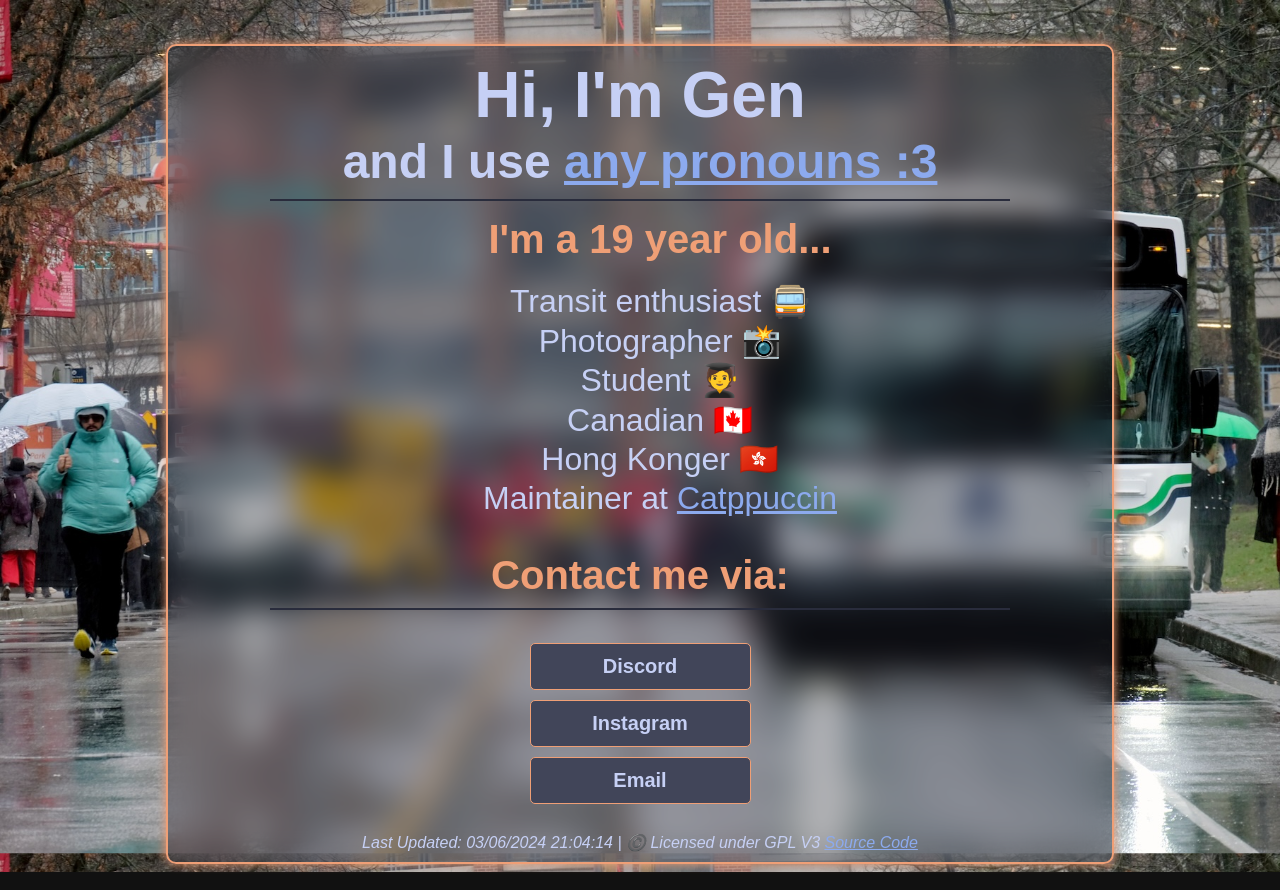
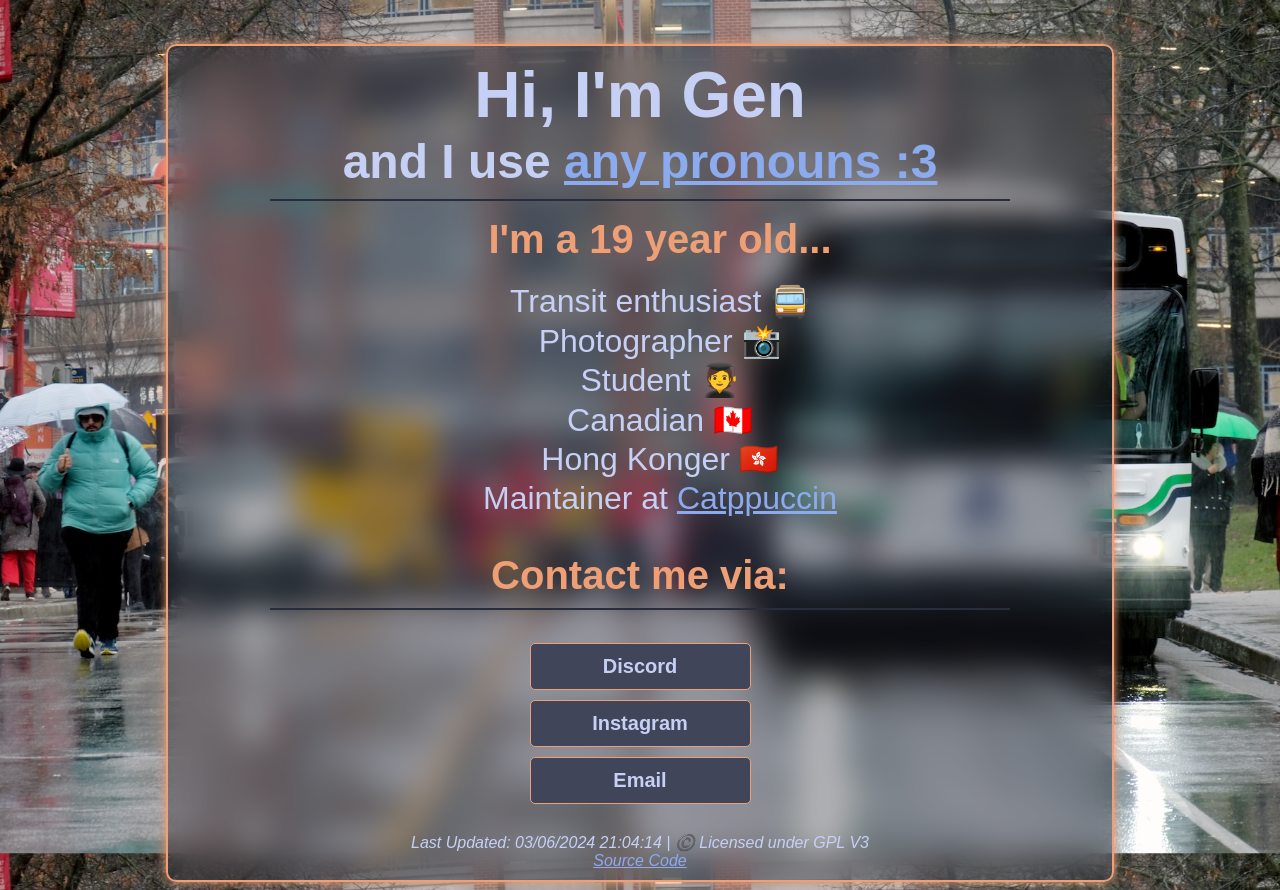
Before and after one commit to GenShibe/website, a plain HTML site: page index.html in a window 1280 px wide. Drawn offline with Linux system fonts and the light colour scheme.

Commit message:
fix some spacing and shit
hopefully this works

```diff
--- a/index.html
+++ b/index.html
@@ -46,7 +46,9 @@
                 <br>
                 <footer>
                     <i>
-                        Last Updated: <i id=woof></i> |  ©️ Licensed under GPL V3 <a href="https://github.com/GenShibe/genshibe.github.io/" target="_blank">Source Code</a>
+                        Last Updated: <i id=woof></i> | ©️ Licensed under GPL V3
+                        <br>
+                        <a href="https://github.com/GenShibe/genshibe.github.io/" target="_blank">Source Code</a>
                     </i>
                 </footer>
             </div>
```
